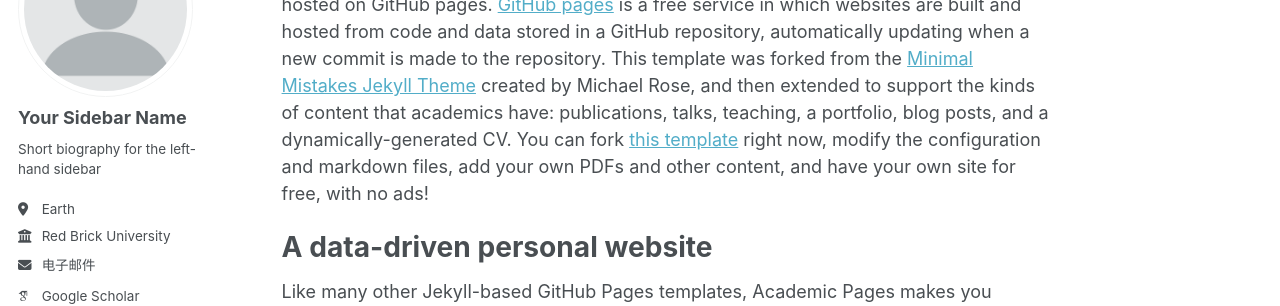
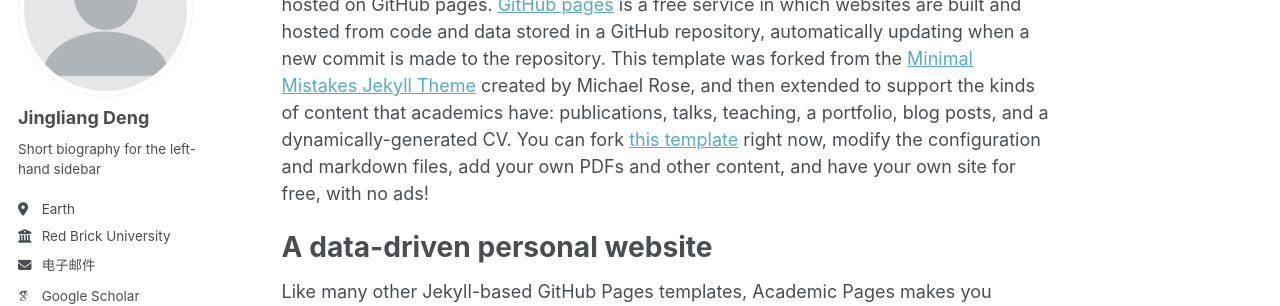
Before and after one commit to dengjl-hub/dengjl-hub.github.io, a Jekyll site: the page built from _pages/about.md, in a window 1280 px wide. Shown: the part 177-483 px from the top of the page. Built offline with Jekyll 4.4.1, drawn with Linux system fonts in a browser that asks for light colours; some web fonts are replaced.

Commit message:
Update _config.yml
replace name to my actual name

```diff
--- a/_config.yml
+++ b/_config.yml
@@ -23,7 +23,7 @@
 author:
   # Biographic information
   avatar           : "profile.png"
-  name             : "Your Sidebar Name"
+  name             : "Jingliang Deng"
   pronouns         : # example: "she/her"
   bio              : "Short biography for the left-hand sidebar"
   location         : "Earth"
```
